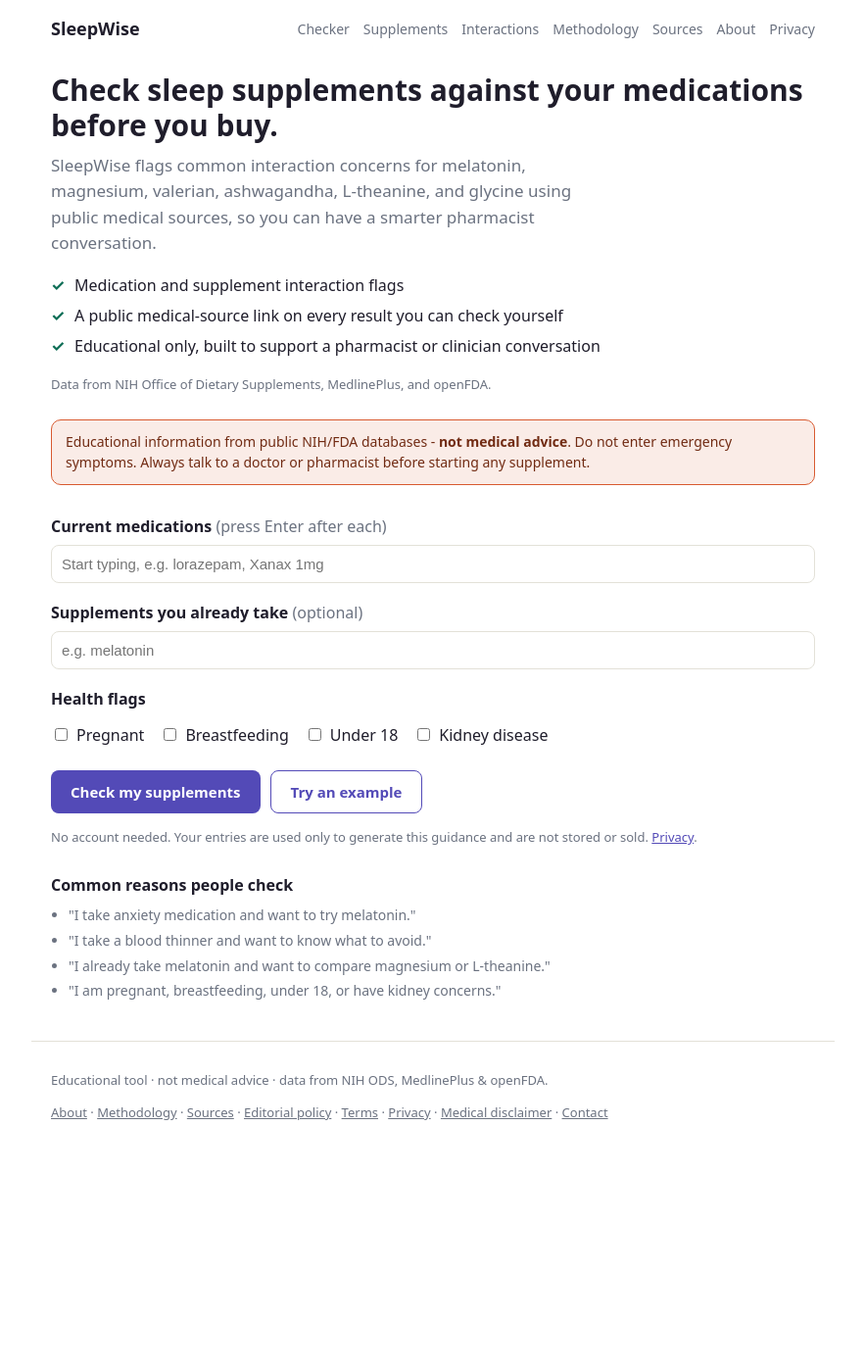
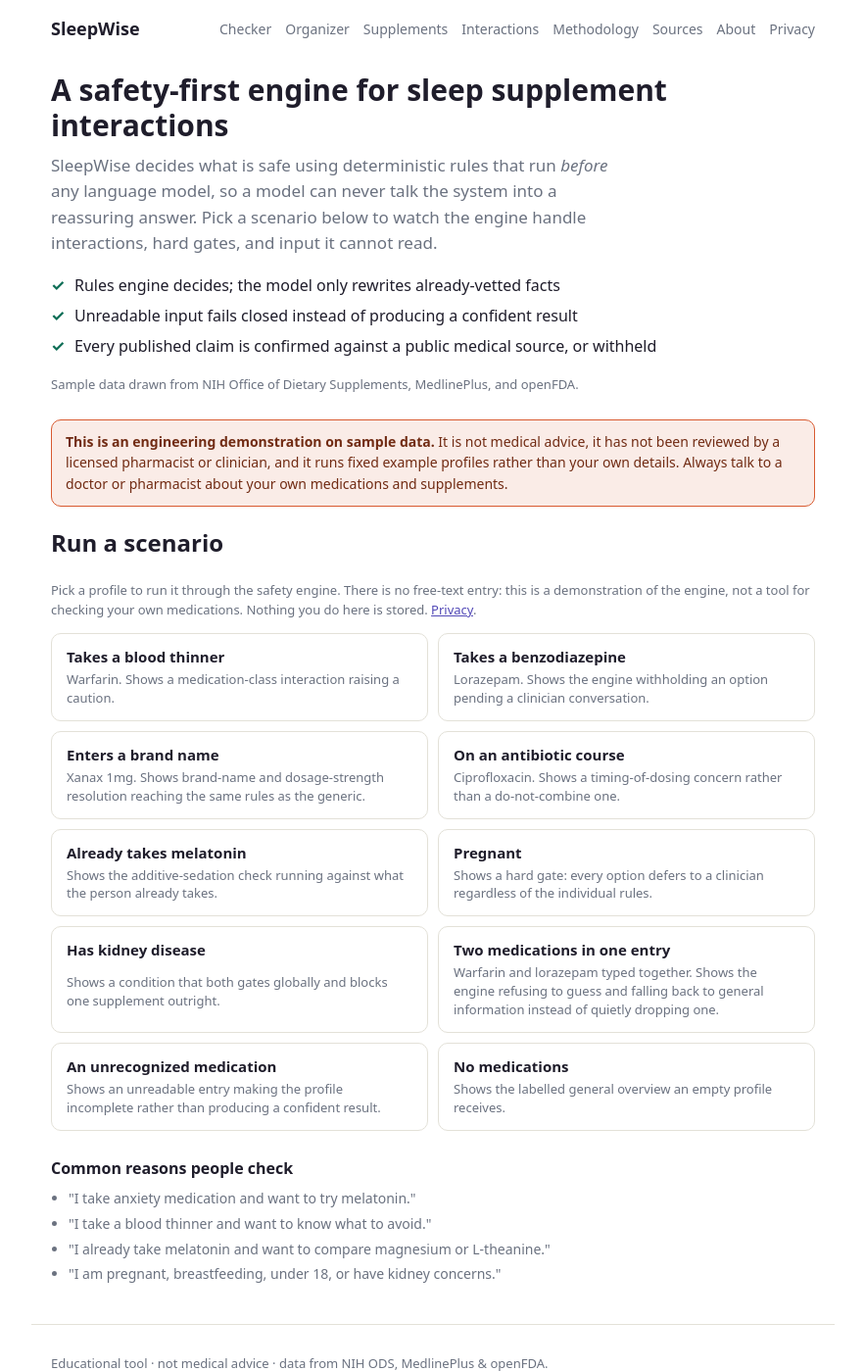
Before and after one commit to kelvinasiedu-programmer/sleepwise, a FastAPI app: page / in a window 1280 px wide. Shown: the top 1399 px of the page at 98% size, without its empty margins (198-1081 px from the left). Before the commit the page ends 1143 px from the top, so only its background shows below. Run offline with FastAPI, Linux system fonts and the light colour scheme.

Commit message:
Convert the checker to fixed scenarios; surface the organizer
The checker no longer accepts free-text medications, supplements, or health
flags. It runs ten fixed demonstration profiles instead, so the page is
structurally an engineering demonstration rather than a tool someone can use
to get guidance about their own medications. That is what makes the demo
framing true rather than asserted, and it removes the health-input surface
from the UI entirely.

The scenarios are chosen to exercise distinct engine paths: a medication-class
interaction, a withheld option, brand-name and dosage-strength resolution, a
dosing-separation concern, additive sedation against an existing supplement,
a global hard gate, a condition that both gates and blocks, an ambiguous
multi-drug entry, an unrecognized medication, and an empty profile.

The /recommend API stays open, because the engine is the point of the project
and inspecting it is worth more than locking it down.

Also: the organizer is now linked from every nav, the hero describes what the
engine does rather than pitching a consumer tool, and tests assert the
homepage has no free-text health input and that every scenario runs clean.

107 tests, 96.76% coverage. Verified in browser: scenarios load, run through
the engine, and render results with no console errors.

```diff
--- a/app/main.py
+++ b/app/main.py
@@ -105,6 +105,9 @@ if _cors_origins:
 
 SUPPLEMENTS, RULES = rec.load_catalog()
 SYMPTOM_CARDS, SYMPTOM_TOPICS, SYMPTOM_RED_FLAGS = symptoms.load_symptom_data()
+SCENARIOS: list[dict] = json.loads(
+    (Path(__file__).resolve().parent.parent / "data" / "scenarios.json").read_text(encoding="utf-8")
+)
 _CORPUS = load_corpus()
 _SUPP_BY_ID = {s.id: s for s in SUPPLEMENTS}
 _INTERACTIONS: dict[str, InteractionRule] = {}
@@ -322,6 +325,17 @@ def recommend_endpoint(user: UserInput) -> RecommendationResponse:
     return result
 
 
+@app.get("/api/scenarios")
+def scenarios() -> dict:
+    """The fixed demonstration profiles the checker UI runs.
+
+    The UI offers these instead of free-text entry, so the page cannot be used to get
+    guidance about a real person's own medications. The /recommend API below stays open
+    because it is the engine itself, and inspecting it is the point of the project.
+    """
+    return {"scenarios": SCENARIOS}
+
+
 @app.get("/api/symptom-cards")
 def symptom_cards() -> dict:
     """The fixed card set. Cards are served, never generated, and carry no free text."""
--- a/static/about.html
+++ b/static/about.html
@@ -15,7 +15,7 @@
   <header class="site-header">
     <a class="brand" href="/">SleepWise</a>
     <nav class="site-nav" aria-label="Primary">
-      <a href="/">Checker</a><a href="/supplements">Supplements</a><a href="/interactions">Interactions</a><a href="/methodology">Methodology</a><a href="/sources">Sources</a><a href="/about">About</a><a href="/privacy">Privacy</a>
+      <a href="/">Checker</a><a href="/organizer">Organizer</a><a href="/supplements">Supplements</a><a href="/interactions">Interactions</a><a href="/methodology">Methodology</a><a href="/sources">Sources</a><a href="/about">About</a><a href="/privacy">Privacy</a>
     </nav>
   </header>
   <main id="main" class="wrap prose">
--- a/static/app.js
+++ b/static/app.js
@@ -24,83 +24,35 @@ function pill(status) {
   return el("span", { class: "pill pill-" + status, text: LABELS[status] || status });
 }
 
-/* Chip inputs: tokenize entries, keep free text working for unlisted meds. */
+/* Scenarios.
+ *
+ * The checker runs fixed demonstration profiles. There is deliberately no free-text
+ * entry, so the page cannot be used to get guidance about a real person's medications.
+ */
 
-function chipInput(inputId) {
-  const input = byId(inputId);
-  const box = input.parentElement;
-  const values = [];
-
-  function render() {
-    box.querySelectorAll(".chip").forEach((chip) => chip.remove());
-    for (const value of values) {
-      const remove = el("button", { text: "×" });
-      remove.type = "button";
-      remove.setAttribute("aria-label", "Remove " + value);
-      remove.addEventListener("click", () => {
-        values.splice(values.indexOf(value), 1);
-        render();
-      });
-      box.insertBefore(el("span", { class: "chip", text: value }, remove), input);
-    }
-  }
-
-  function commit() {
-    for (const part of input.value.split(",")) {
-      const value = part.trim();
-      if (value && !values.some((v) => v.toLowerCase() === value.toLowerCase())) {
-        values.push(value);
-      }
-    }
-    input.value = "";
-    render();
-  }
-
-  input.addEventListener("keydown", (event) => {
-    if (event.key === "Enter" || event.key === ",") {
-      event.preventDefault();
-      commit();
-    } else if (event.key === "Backspace" && input.value === "" && values.length) {
-      values.pop();
-      render();
-    }
-  });
-  input.addEventListener("change", commit); // fires on datalist pick and on blur
-  box.addEventListener("click", () => input.focus());
-
-  return {
-    getValues() {
-      commit(); // sweep any residual free text so submitting without Enter still works
-      return [...values];
-    },
-    setValues(next) {
-      values.length = 0;
-      values.push(...next);
-      input.value = "";
-      render();
-    },
-  };
+function setButtonsDisabled(disabled) {
+  for (const b of document.querySelectorAll(".scenario-btn")) b.disabled = disabled;
 }
 
-function fillDatalist(id, items) {
-  const list = byId(id);
-  list.replaceChildren();
-  for (const item of items) {
-    const option = document.createElement("option");
-    option.value = item;
-    list.appendChild(option);
+async function loadScenarios() {
+  const grid = byId("scenarios");
+  let scenarios;
+  try {
+    const res = await fetch("/api/scenarios");
+    scenarios = (await res.json()).scenarios;
+  } catch (_) {
+    grid.replaceChildren(
+      el("p", { class: "status-line", text: "Could not load scenarios. Please reload the page." })
+    );
+    return;
   }
-}
-
-async function loadSuggestions() {
-  try {
-    const res = await fetch("/api/suggestions");
-    if (!res.ok) return;
-    const data = await res.json();
-    fillDatalist("meds-list", data.medications);
-    fillDatalist("supps-list", data.supplements);
-  } catch (_) {
-    /* autocomplete is optional; free text always works */
+  for (const scenario of scenarios) {
+    const b = el("button", { class: "scenario-btn" });
+    b.type = "button";
+    b.appendChild(el("span", { class: "scenario-label", text: scenario.label }));
+    b.appendChild(el("span", { class: "scenario-desc", text: scenario.description }));
+    b.addEventListener("click", () => run(scenario));
+    grid.appendChild(b);
   }
 }
 
@@ -312,27 +264,17 @@ function printHeader(profile) {
   );
 }
 
-/* Form flow */
+/* Scenario flow */
 
-let medsChips;
-let suppsChips;
-
-async function run(event) {
-  if (event) event.preventDefault();
+async function run(scenario) {
   const status = byId("status");
   const results = byId("results");
-  const button = byId("go");
   status.removeAttribute("role");
 
-  const profile = {
-    goal: "sleep",
-    meds: medsChips.getValues(),
-    conditions: [...document.querySelectorAll(".conds input:checked")].map((c) => c.value),
-    current_supplements: suppsChips.getValues(),
-  };
+  const profile = scenario.profile;
 
-  button.disabled = true;
-  status.textContent = "Checking…";
+  setButtonsDisabled(true);
+  status.textContent = "Running scenario: " + scenario.label + "...";
   results.replaceChildren();
 
   try {
@@ -382,7 +324,7 @@ async function run(event) {
     status.setAttribute("role", "alert");
     status.textContent = "Something went wrong: " + err.message + ". Please try again.";
   } finally {
-    button.disabled = false;
+    setButtonsDisabled(false);
   }
 }
 
@@ -416,15 +358,4 @@ function feedbackWidget() {
   return box;
 }
 
-function tryExample() {
-  medsChips.setValues(["lorazepam"]);
-  suppsChips.setValues(["melatonin"]);
-  document.querySelectorAll(".conds input:checked").forEach((c) => (c.checked = false));
-  run();
-}
-
-medsChips = chipInput("meds");
-suppsChips = chipInput("supps");
-byId("form").addEventListener("submit", run);
-byId("example").addEventListener("click", tryExample);
-loadSuggestions();
+loadScenarios();
--- a/static/contact.html
+++ b/static/contact.html
@@ -15,7 +15,7 @@
   <header class="site-header">
     <a class="brand" href="/">SleepWise</a>
     <nav class="site-nav" aria-label="Primary">
-      <a href="/">Checker</a><a href="/supplements">Supplements</a><a href="/interactions">Interactions</a><a href="/methodology">Methodology</a><a href="/sources">Sources</a><a href="/about">About</a><a href="/privacy">Privacy</a>
+      <a href="/">Checker</a><a href="/organizer">Organizer</a><a href="/supplements">Supplements</a><a href="/interactions">Interactions</a><a href="/methodology">Methodology</a><a href="/sources">Sources</a><a href="/about">About</a><a href="/privacy">Privacy</a>
     </nav>
   </header>
   <main id="main" class="wrap prose">
--- a/static/editorial-policy.html
+++ b/static/editorial-policy.html
@@ -15,7 +15,7 @@
   <header class="site-header">
     <a class="brand" href="/">SleepWise</a>
     <nav class="site-nav" aria-label="Primary">
-      <a href="/">Checker</a><a href="/supplements">Supplements</a><a href="/interactions">Interactions</a><a href="/methodology">Methodology</a><a href="/sources">Sources</a><a href="/about">About</a><a href="/privacy">Privacy</a>
+      <a href="/">Checker</a><a href="/organizer">Organizer</a><a href="/supplements">Supplements</a><a href="/interactions">Interactions</a><a href="/methodology">Methodology</a><a href="/sources">Sources</a><a href="/about">About</a><a href="/privacy">Privacy</a>
     </nav>
   </header>
   <main id="main" class="wrap prose">
--- a/static/index.html
+++ b/static/index.html
@@ -13,7 +13,7 @@
   <meta property="og:description" content="Check sleep supplements against your medications and health flags using public medical sources." />
   <meta property="og:url" content="https://sleepwise-90oh.onrender.com/" />
   <meta name="twitter:card" content="summary" />
-  <link rel="stylesheet" href="/site.css?v=6" />
+  <link rel="stylesheet" href="/site.css?v=7" />
   <script type="application/ld+json">
   {
     "@context": "https://schema.org",
@@ -33,6 +33,7 @@
     <a class="brand" href="/">SleepWise</a>
     <nav class="site-nav" aria-label="Primary">
       <a href="/">Checker</a>
+      <a href="/organizer">Organizer</a>
       <a href="/supplements">Supplements</a>
       <a href="/interactions">Interactions</a>
       <a href="/methodology">Methodology</a>
@@ -44,48 +45,33 @@
 
   <main id="main" class="wrap">
     <section class="hero">
-      <h1>Check sleep supplements against your medications before you buy.</h1>
-      <p class="sub">SleepWise flags common interaction concerns for melatonin, magnesium, valerian, ashwagandha, L-theanine, and glycine using public medical sources, so you can have a smarter pharmacist conversation.</p>
+      <h1>A safety-first engine for sleep supplement interactions</h1>
+      <p class="sub">SleepWise decides what is safe using deterministic rules that run
+        <em>before</em> any language model, so a model can never talk the system into a
+        reassuring answer. Pick a scenario below to watch the engine handle interactions,
+        hard gates, and input it cannot read.</p>
       <ul class="trust">
-        <li>Medication and supplement interaction flags</li>
-        <li>A public medical-source link on every result you can check yourself</li>
-        <li>Educational only, built to support a pharmacist or clinician conversation</li>
+        <li>Rules engine decides; the model only rewrites already-vetted facts</li>
+        <li>Unreadable input fails closed instead of producing a confident result</li>
+        <li>Every published claim is confirmed against a public medical source, or withheld</li>
       </ul>
-      <p class="sources-strip">Data from NIH Office of Dietary Supplements, MedlinePlus, and openFDA.</p>
+      <p class="sources-strip">Sample data drawn from NIH Office of Dietary Supplements, MedlinePlus, and openFDA.</p>
     </section>
 
     <p class="disclaimer">
-      Educational information from public NIH/FDA databases - <strong>not medical advice</strong>.
-      Do not enter emergency symptoms. Always talk to a doctor or pharmacist before starting any supplement.
+      <strong>This is an engineering demonstration on sample data.</strong> It is not medical
+      advice, it has not been reviewed by a licensed pharmacist or clinician, and it runs
+      fixed example profiles rather than your own details. Always talk to a doctor or
+      pharmacist about your own medications and supplements.
     </p>
 
-    <form id="form" class="checker" autocomplete="off">
-      <label class="field" for="meds">Current medications <span class="opt">(press Enter after each)</span></label>
-      <div class="chipbox">
-        <input id="meds" type="text" list="meds-list" placeholder="Start typing, e.g. lorazepam, Xanax 1mg" />
-      </div>
-      <datalist id="meds-list"></datalist>
-
-      <label class="field" for="supps">Supplements you already take <span class="opt">(optional)</span></label>
-      <div class="chipbox">
-        <input id="supps" type="text" list="supps-list" placeholder="e.g. melatonin" />
-      </div>
-      <datalist id="supps-list"></datalist>
-
-      <span class="field" id="flags-label">Health flags</span>
-      <div class="conds" role="group" aria-labelledby="flags-label">
-        <label><input type="checkbox" value="pregnancy" /> Pregnant</label>
-        <label><input type="checkbox" value="breastfeeding" /> Breastfeeding</label>
-        <label><input type="checkbox" value="under_18" /> Under 18</label>
-        <label><input type="checkbox" value="kidney_disease" /> Kidney disease</label>
-      </div>
-
-      <div class="cta-row">
-        <button id="go" type="submit" class="btn btn-primary">Check my supplements</button>
-        <button id="example" type="button" class="btn btn-secondary">Try an example</button>
-      </div>
-      <p class="privacy-note">No account needed. Your entries are used only to generate this guidance and are not stored or sold. <a href="/privacy">Privacy</a>.</p>
-    </form>
+    <section aria-labelledby="scenarios-heading">
+      <h2 id="scenarios-heading" class="field">Run a scenario</h2>
+      <p class="privacy-note">Pick a profile to run it through the safety engine. There is no
+        free-text entry: this is a demonstration of the engine, not a tool for checking your
+        own medications. Nothing you do here is stored. <a href="/privacy">Privacy</a>.</p>
+      <div id="scenarios" class="scenario-grid"></div>
+    </section>
 
     <p id="status" class="status-line" aria-live="polite"></p>
     <div id="results" role="region" aria-label="Results"></div>
@@ -109,6 +95,6 @@
     </nav>
   </footer>
 
-  <script src="/app.js?v=6"></script>
+  <script src="/app.js?v=7"></script>
 </body>
 </html>
--- a/static/medical-disclaimer.html
+++ b/static/medical-disclaimer.html
@@ -15,7 +15,7 @@
   <header class="site-header">
     <a class="brand" href="/">SleepWise</a>
     <nav class="site-nav" aria-label="Primary">
-      <a href="/">Checker</a><a href="/supplements">Supplements</a><a href="/interactions">Interactions</a><a href="/methodology">Methodology</a><a href="/sources">Sources</a><a href="/about">About</a><a href="/privacy">Privacy</a>
+      <a href="/">Checker</a><a href="/organizer">Organizer</a><a href="/supplements">Supplements</a><a href="/interactions">Interactions</a><a href="/methodology">Methodology</a><a href="/sources">Sources</a><a href="/about">About</a><a href="/privacy">Privacy</a>
     </nav>
   </header>
   <main id="main" class="wrap prose">
--- a/static/methodology.html
+++ b/static/methodology.html
@@ -15,7 +15,7 @@
   <header class="site-header">
     <a class="brand" href="/">SleepWise</a>
     <nav class="site-nav" aria-label="Primary">
-      <a href="/">Checker</a><a href="/supplements">Supplements</a><a href="/interactions">Interactions</a><a href="/methodology">Methodology</a><a href="/sources">Sources</a><a href="/about">About</a><a href="/privacy">Privacy</a>
+      <a href="/">Checker</a><a href="/organizer">Organizer</a><a href="/supplements">Supplements</a><a href="/interactions">Interactions</a><a href="/methodology">Methodology</a><a href="/sources">Sources</a><a href="/about">About</a><a href="/privacy">Privacy</a>
     </nav>
   </header>
   <main id="main" class="wrap prose">
--- a/static/privacy.html
+++ b/static/privacy.html
@@ -15,7 +15,7 @@
   <header class="site-header">
     <a class="brand" href="/">SleepWise</a>
     <nav class="site-nav" aria-label="Primary">
-      <a href="/">Checker</a><a href="/supplements">Supplements</a><a href="/interactions">Interactions</a><a href="/methodology">Methodology</a><a href="/sources">Sources</a><a href="/about">About</a><a href="/privacy">Privacy</a>
+      <a href="/">Checker</a><a href="/organizer">Organizer</a><a href="/supplements">Supplements</a><a href="/interactions">Interactions</a><a href="/methodology">Methodology</a><a href="/sources">Sources</a><a href="/about">About</a><a href="/privacy">Privacy</a>
     </nav>
   </header>
   <main id="main" class="wrap prose">
--- a/static/site.css
+++ b/static/site.css
@@ -227,3 +227,14 @@ section.results h2:focus { outline: none; }
 @media print {
   .site-header, .site-nav, .deck-actions, .result-actions, .deck-hint, .btn { display: none !important; }
 }
+/* Scenario picker */
+.scenario-grid { display: grid; gap: 10px; margin: 14px 0 0; grid-template-columns: repeat(auto-fit, minmax(260px, 1fr)); }
+.scenario-btn {
+  display: grid; gap: 4px; text-align: left; padding: 13px 15px;
+  border: 1px solid var(--line); border-radius: 10px; background: var(--card);
+  color: var(--fg); cursor: pointer; font-family: inherit; font-size: 15px; font-weight: 400;
+}
+.scenario-btn:hover { border-color: var(--accent); }
+.scenario-btn[disabled] { opacity: .55; cursor: progress; }
+.scenario-label { font-weight: 700; }
+.scenario-desc { color: var(--muted); font-size: 13px; line-height: 1.45; }
--- a/static/sources.html
+++ b/static/sources.html
@@ -15,7 +15,7 @@
   <header class="site-header">
     <a class="brand" href="/">SleepWise</a>
     <nav class="site-nav" aria-label="Primary">
-      <a href="/">Checker</a><a href="/supplements">Supplements</a><a href="/interactions">Interactions</a><a href="/methodology">Methodology</a><a href="/sources">Sources</a><a href="/about">About</a><a href="/privacy">Privacy</a>
+      <a href="/">Checker</a><a href="/organizer">Organizer</a><a href="/supplements">Supplements</a><a href="/interactions">Interactions</a><a href="/methodology">Methodology</a><a href="/sources">Sources</a><a href="/about">About</a><a href="/privacy">Privacy</a>
     </nav>
   </header>
   <main id="main" class="wrap prose">
--- a/static/terms.html
+++ b/static/terms.html
@@ -15,7 +15,7 @@
   <header class="site-header">
     <a class="brand" href="/">SleepWise</a>
     <nav class="site-nav" aria-label="Primary">
-      <a href="/">Checker</a><a href="/supplements">Supplements</a><a href="/interactions">Interactions</a><a href="/methodology">Methodology</a><a href="/sources">Sources</a><a href="/about">About</a><a href="/privacy">Privacy</a>
+      <a href="/">Checker</a><a href="/organizer">Organizer</a><a href="/supplements">Supplements</a><a href="/interactions">Interactions</a><a href="/methodology">Methodology</a><a href="/sources">Sources</a><a href="/about">About</a><a href="/privacy">Privacy</a>
     </nav>
   </header>
   <main id="main" class="wrap prose">
```
Also changed, not shown: data/scenarios.json (added, +62 -0 lines), tests/test_api.py (+32 -0 lines).
